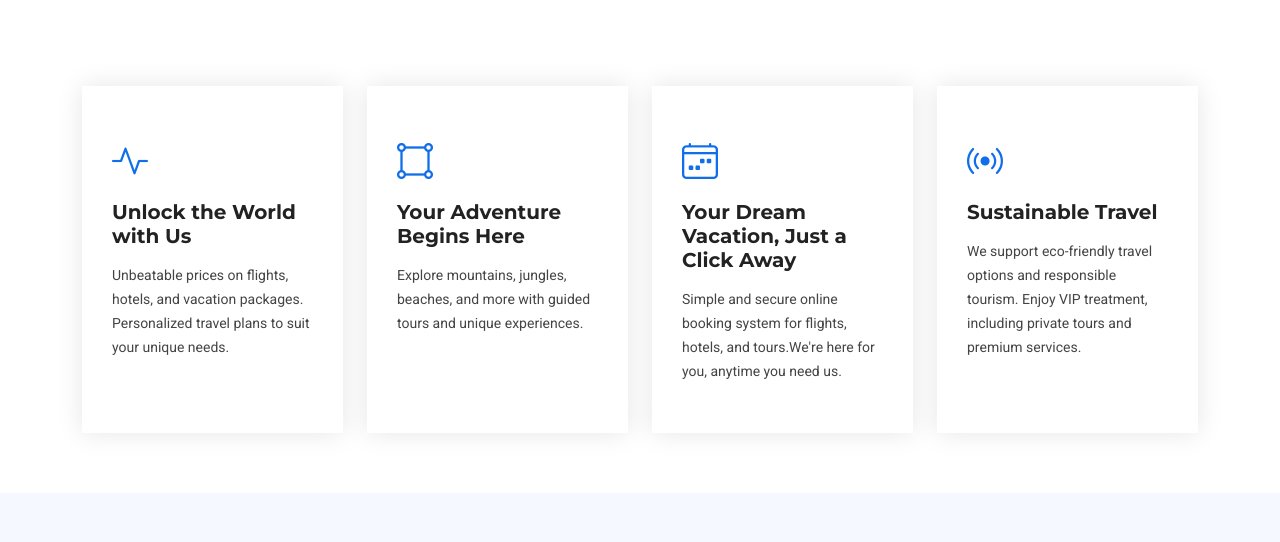
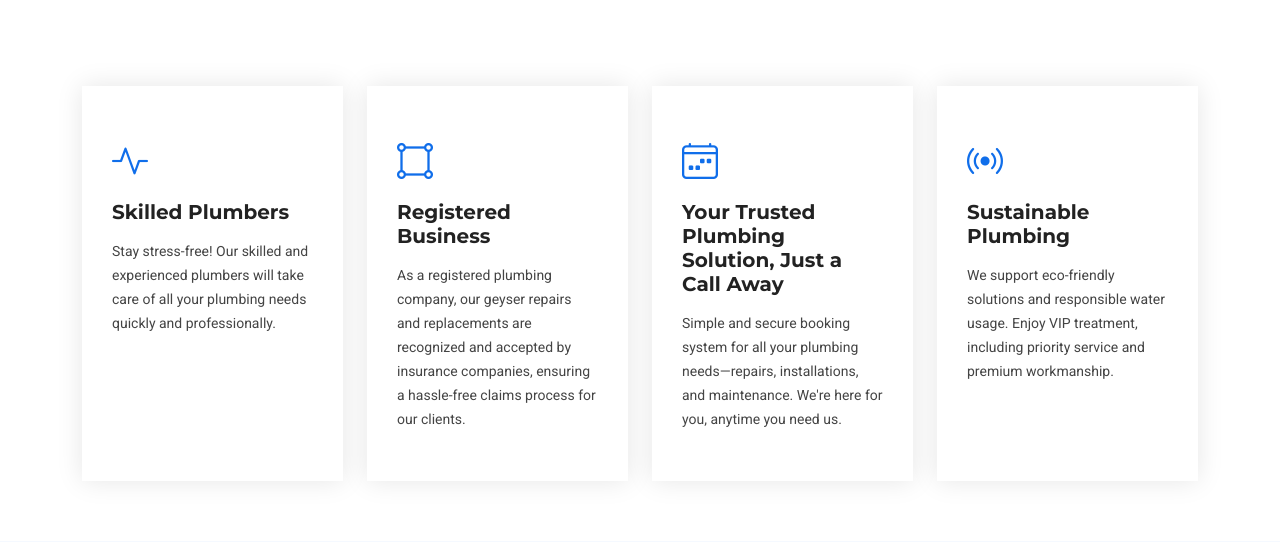
Before and after one commit to Carrington-dev/drainexpertz, a Flask app: page /about in a window 1280 px wide. Shown: the part 93-635 px from the top of the page. Run offline with Flask 3, Linux system fonts and the light colour scheme; some libraries are stand-ins or nearby versions.

Commit message:
Update about.html
Co-Authored-By: Stemgon <165911512+stemgon@users.noreply.github.com>
Co-Authored-By: Carrington Muleya <79579279+carrington-dev@users.noreply.github.com>

```diff
--- a/src/templates/about.html
+++ b/src/templates/about.html
@@ -14,32 +14,32 @@
       <div class="col-xl-3 col-md-6 d-flex" data-aos="fade-up" data-aos-delay="100">
         <div class="service-item position-relative">
           <div class="icon"><i class="bi bi-activity icon"></i></div>
-          <h4><a href="" class="stretched-link">Unlock the World with Us</a></h4>
-          <p>Unbeatable prices on flights, hotels, and vacation packages.  Personalized travel plans to suit your unique needs.</p>
+          <h4><a href="" class="stretched-link">Skilled Plumbers</a></h4>
+          <p>Stay stress-free! Our skilled and experienced plumbers will take care of all your plumbing needs quickly and professionally.          </p>
         </div>
       </div><!-- End Service Item -->
 
       <div class="col-xl-3 col-md-6 d-flex" data-aos="fade-up" data-aos-delay="200">
         <div class="service-item position-relative">
           <div class="icon"><i class="bi bi-bounding-box-circles icon"></i></div>
-          <h4><a href="" class="stretched-link">Your Adventure Begins Here</a></h4>
-          <p>Explore mountains, jungles, beaches, and more with guided tours and unique experiences.</p>
+          <h4><a href="" class="stretched-link">Registered Business</a></h4>
+          <p>As a registered plumbing company, our geyser repairs and replacements are recognized and accepted by insurance companies, ensuring a hassle-free claims process for our clients.          </p>
         </div>
       </div><!-- End Service Item -->
 
       <div class="col-xl-3 col-md-6 d-flex" data-aos="fade-up" data-aos-delay="300">
         <div class="service-item position-relative">
           <div class="icon"><i class="bi bi-calendar4-week icon"></i></div>
-          <h4><a href="" class="stretched-link">Your Dream Vacation, Just a Click Away</a></h4>
-          <p>Simple and secure online booking system for flights, hotels, and tours.We're here for you, anytime you need us.</p>
+          <h4><a href="" class="stretched-link">Your Trusted Plumbing Solution, Just a Call Away</a></h4>
+          <p>Simple and secure booking system for all your plumbing needs—repairs, installations, and maintenance. We're here for you, anytime you need us.          </p>
         </div>
       </div><!-- End Service Item -->
 
       <div class="col-xl-3 col-md-6 d-flex" data-aos="fade-up" data-aos-delay="400">
         <div class="service-item position-relative">
           <div class="icon"><i class="bi bi-broadcast icon"></i></div>
-          <h4><a href="" class="stretched-link">Sustainable Travel</a></h4>
-          <p>We support eco-friendly travel options and responsible tourism. Enjoy VIP treatment, including private tours and premium services.</p>
+          <h4><a href="" class="stretched-link">Sustainable Plumbing</a></h4>
+          <p>We support eco-friendly solutions and responsible water usage. Enjoy VIP treatment, including priority service and premium workmanship.          </p>
         </div>
       </div><!-- End Service Item -->
 
@@ -68,31 +68,35 @@
 
       <div class="col-lg-6 d-flex flex-column justify-content-center" data-aos="fade-up" data-aos-delay="200">
         <div class="about-content ps-0 ps-lg-3">
-          <h3>Discover Your Perfect Getaway with {{ company }}</h3>
+          <h3>Discover Reliable Plumbing Solutions with {{ company }}
+            </h3>
           <p class="fst-italic">
-            At {{ company }}, we understand that each traveler has a unique vision of their dream vacation. Whether you seek relaxation, adventure, or cultural exploration, our team is dedicated to turning your travel dreams into reality. With personalized itineraries and expert advice, we promise to create unforgettable experiences just for you.
+            At {{ company }}, we understand that every home and business has unique plumbing needs. Whether you’re dealing with a stubborn clog, a leaky pipe, or planning a full installation, our team is dedicated to delivering top-quality plumbing solutions tailored to your situation. With expert service and personalized care, we’re here to keep things flowing smoothly.
           </p>
           <ul>
             <li>
               <i class="bi bi-diagram-3"></i>
               <div>
-                <h4>Expertly Curated Travel Experiences</h4>
-                <p>Our travel experts have curated a variety of vacation packages that cater to all interests and preferences. Whether it’s a luxurious beach escape, a thrilling safari, or an immersive cultural tour, we provide everything you need to ensure a smooth, worry-free trip. Let us guide you to the best destinations and experiences around the world.</p>
+                <h4>Expertly Delivered Plumbing Services
+                </h4>
+                <p>Our certified plumbers offer a wide range of services to cover every plumbing issue. From emergency drain cleaning to full bathroom renovations and maintenance plans, we handle it all with precision and care. Trust us to provide dependable, hassle-free service that fits your needs and budget.
+                </p>
               </div>
             </li>
             <li>
               <i class="bi bi-fullscreen-exit"></i>
               <div>
-                <h4>Seamless Travel Booking and Planning
-                </h4>
+                <h4>Seamless Booking and Service Delivery</h4>
                 <p>
-                  Planning your vacation has never been easier! From selecting the best flights to booking top-notch accommodations, our team takes care of every detail. Enjoy peace of mind with our easy-to-use booking system and comprehensive support. Your perfect vacation is just a click away.
+                  Getting professional plumbing help has never been easier! From scheduling your appointment to completing the job efficiently, our team takes care of every detail. Enjoy peace of mind with our easy-to-use booking system, prompt response times, and high-quality workmanship.
+
                 </p>
               </div>
             </li>
           </ul>
           <p>
-            Travel with confidence knowing that our team is always ready to assist you. Whether it’s arranging last-minute changes, helping you choose the best travel insurance, or offering on-the-ground support during your trip, we’re here for you every step of the way. Your satisfaction is our priority.
+            Count on us for ongoing support and quick solutions. Whether it's a sudden plumbing emergency, expert advice on upgrades, or reliable maintenance, we’re here for you every step of the way. Your satisfaction is our top priority.
+
           </p>
         </div>
 
```
